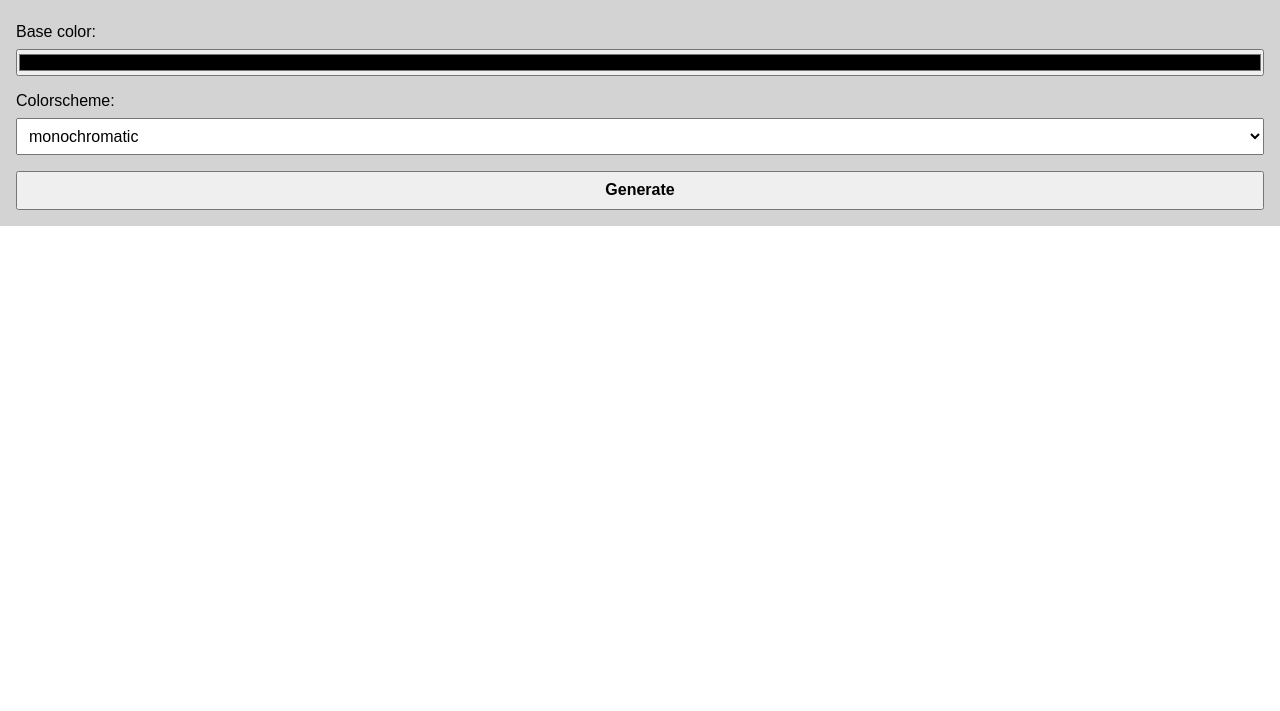
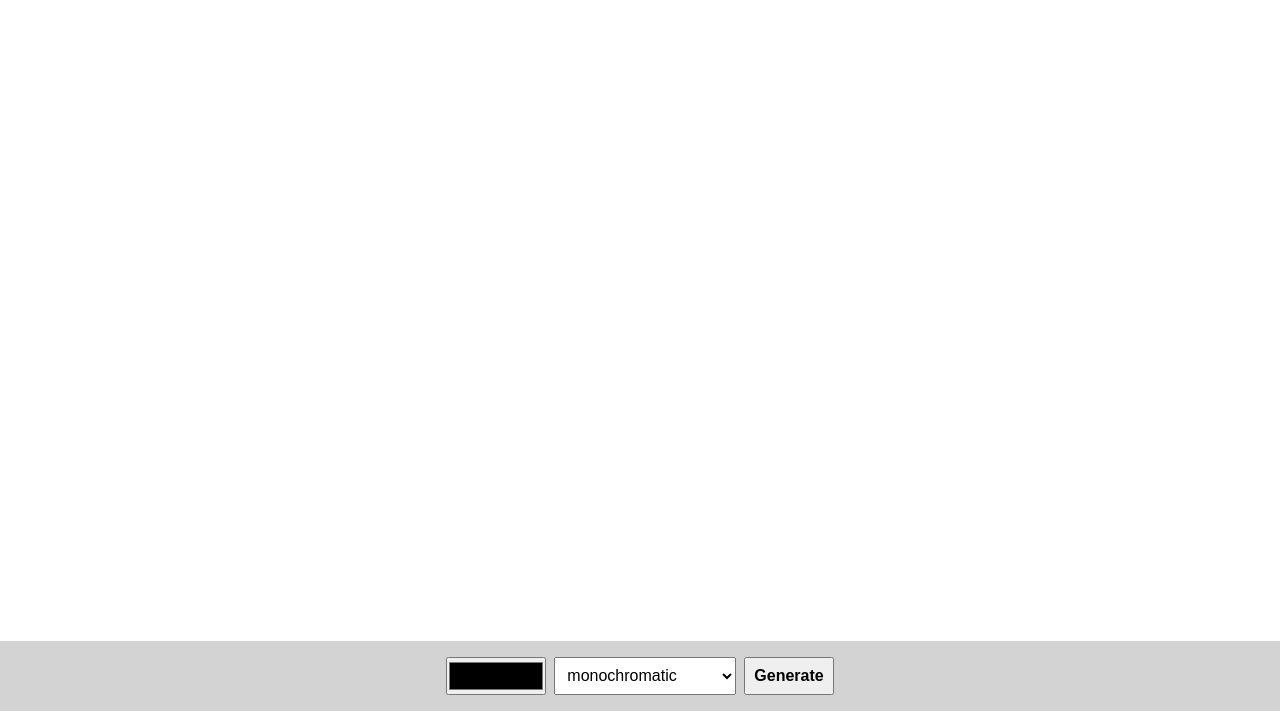
Before and after one commit to novraburv/color-palette, a website built with webpack: page index.html in a window 1280 px wide. Shown: the part 89-800 px from the top of the page. Built offline with nearby package versions, Linux system fonts and the light colour scheme.

Commit message:
add responsiveness

```diff
--- a/index.html
+++ b/index.html
@@ -9,20 +9,24 @@
     <div id="app">
       <header class="header">
         <h1 class="header__logo">COLOR PALETTE</h1>
-        <label class="header__label" for="base-color">
+      </header>
+      <!-- main is a container of our generated colors -->
+      <main class="main"></main>
+      <form class="form form-colgen" action="">
+        <label class="form__label" for="base-color">
           <span>Base color:</span>
           <input
             id="base-color"
-            class="header__base-color"
+            class="form__base-color"
             type="color"
             name="base-color"
           />
         </label>
-        <label class="header__label" for="colorschemes">
+        <label class="form__label" for="colorschemes">
           <span>Colorscheme:</span>
           <select
             id="colorschemes"
-            class="header__colorschemes"
+            class="form__colorschemes"
             name="colorschemes"
           >
             <option value="monochromatic" selected>monochromatic</option>
@@ -33,10 +37,8 @@
             <option value="tetradicRectangle">tetradic-rectangle</option>
           </select>
         </label>
-        <button id="generate-color" class="btn">Generate</button>
-      </header>
-      <!-- main is a container of our generated colors -->
-      <main class="main"></main>
+        <button type="submit" "generate-color" class="btn">Generate</button>
+      </form>
     </div>
   </body>
 </html>
--- a/package.json
+++ b/package.json
@@ -1,5 +1,5 @@
 {
-  "name": "my-webpack-project",
+  "name": "color-palette",
   "version": "1.0.0",
   "main": "index.js",
   "scripts": {
@@ -13,7 +13,7 @@
   "keywords": [],
   "author": "",
   "license": "ISC",
-  "description": "My webpack project",
+  "description": "a simple color palette generator",
   "dependencies": {
     "normalize.css": "^8.0.1"
   },
--- a/src/style.scss
+++ b/src/style.scss
@@ -10,28 +10,12 @@
 }
 
 .header {
-  display: flex;
-  flex-flow: column nowrap;
-  align-content: center;
-  gap: 1em;
-  padding: 1em;
-  background: lightgray;
+  background: dimgray;
+  color: white;
   &__logo {
     font-size: 2rem;
     font-weight: 900;
     text-align: center;
-  }
-  &__label {
-    display: flex;
-    flex-flow: column nowrap;
-    gap: 0.5em;
-  }
-  &__base-color {
-    padding: 0;
-    width: 100%;
-  }
-  &__colorschemes {
-    @include boxy-element;
   }
 }
 
@@ -54,3 +38,44 @@
     font-weight: 900;
   }
 }
+
+.form {
+  display: flex;
+  flex-flow: column nowrap;
+  padding: 1em;
+  background: lightgray;
+  gap: 0.5em;
+  &__label {
+    display: flex;
+    flex-flow: column nowrap;
+    gap: 0.3em;
+  }
+  &__base-color {
+    padding: 0;
+    width: 100%;
+    min-width: 100px;
+  }
+  &__colorschemes {
+    @include boxy-element;
+  }
+}
+
+@media (orientation: landscape) {
+  .main {
+    flex-flow: row nowrap;
+  }
+
+  .form {
+    flex-flow: row nowrap;
+    justify-content: center;
+    &__label {
+      flex-flow: row;
+      & span {
+        display: none;
+      }
+    }
+    &__base-color {
+      height: 100%;
+    }
+  }
+}
--- a/src/ui.js
+++ b/src/ui.js
@@ -2,11 +2,16 @@ import { hex2rgb, hsl2rgb, rgb2hex, rgb2hsl } from './color-converter.js'
 import { generateColor } from './color-generator.js'
 
 export function initialize () {
-  const generateButton = document.querySelector('#generate-color')
-  generateButton.addEventListener('click', colorGenerationHandler)
+  const colorGeneratorForm = document.querySelector('.form-colgen')
+  colorGeneratorForm.addEventListener('submit', handleSubmit)
 }
 
-function colorGenerationHandler () {
+function handleSubmit (e) {
+  e.preventDefault()
+  startColorsGeneration()
+}
+
+function startColorsGeneration () {
   const baseColor = document.querySelector('#base-color').value
   const colorscheme = document.querySelector('#colorschemes').value
   const main = document.querySelector('.main')
```
